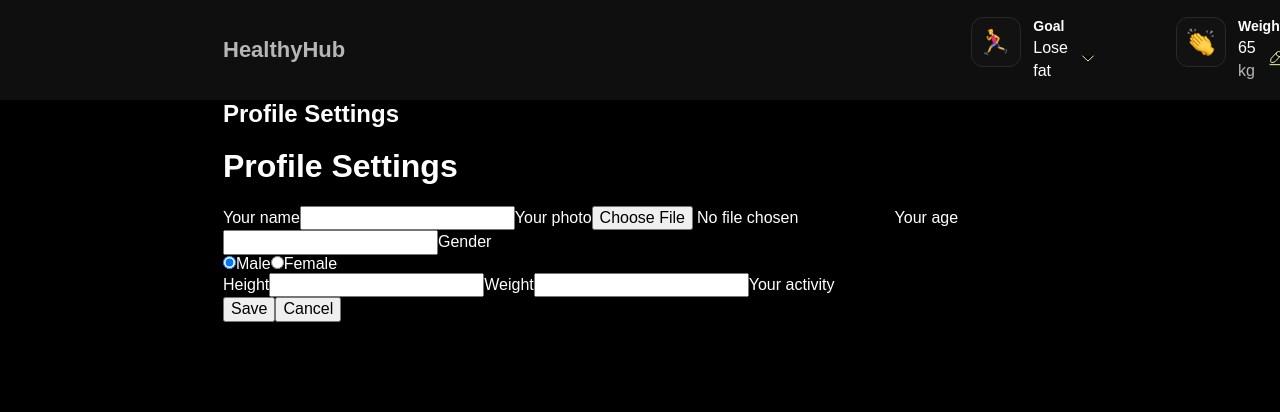
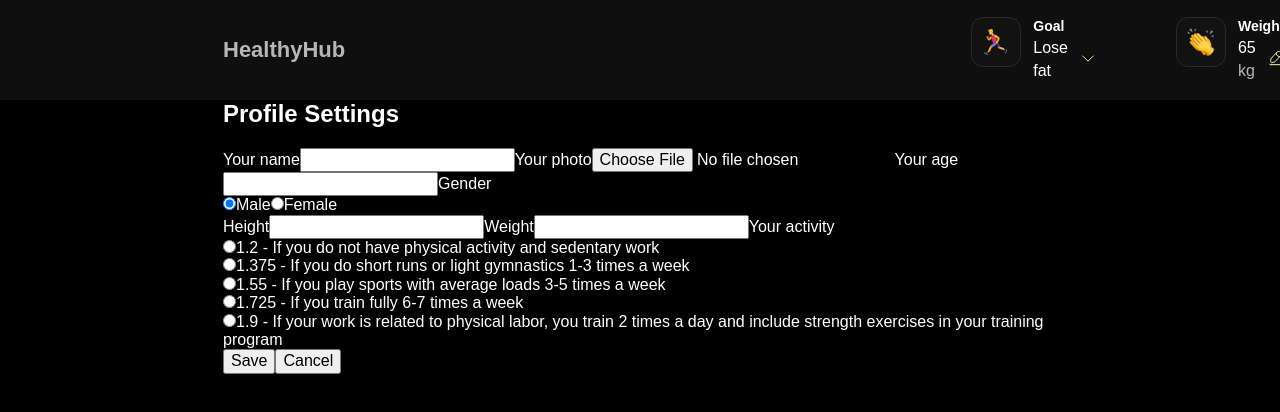
Before and after one commit to KatanES/HealthyHub, a React app: page /HealthyHub/settings in a window 1280 px wide. Shown: the top 412 px of the page. Built offline with nearby package versions, Linux system fonts and the light colour scheme; no server answers; the HTML template or start-up script is replaced by a standard one.

Commit message:
added radiobuttons for "Your activity"

```diff
--- a/src/components/AuthorizedUser/UserInformation/UserInformation.jsx
+++ b/src/components/AuthorizedUser/UserInformation/UserInformation.jsx
@@ -1,6 +1,30 @@
 import { useState, useEffect } from 'react';
 import { useFormik } from 'formik';
 import axios from 'axios';
+
+const activities = [
+  {
+    value: 1,
+    label: '1.2 - If you do not have physical activity and sedentary work',
+  },
+  {
+    value: 2,
+    label: '1.375 - If you do short runs or light gymnastics 1-3 times a week',
+  },
+  {
+    value: 3,
+    label: '1.55 - If you play sports with average loads 3-5 times a week',
+  },
+  {
+    value: 4,
+    label: '1.725 - If you train fully 6-7 times a week',
+  },
+  {
+    value: 5,
+    label:
+      '1.9 - If your work is related to physical labor, you train 2 times a day and include strength exercises in your training program',
+  },
+];
 
 const SettingsPage = () => {
   const [userData, setUserData] = useState({});
@@ -33,23 +57,18 @@ const SettingsPage = () => {
       avatar: null,
     },
     onSubmit: async (values) => {
-      // Створення об'єкту FormData для відправлення на бек-енд
       const formData = new FormData();
       formData.append('name', values.name);
+      formData.append('avatar', values.avatar);
       formData.append('age', values.age);
       formData.append('gender', values.gender);
       formData.append('height', values.height);
       formData.append('weight', values.weight);
       formData.append('activity', values.activity);
-      if (values.avatar) {
-        formData.append('avatar', values.avatar);
-      }
 
       try {
-        // Відправка запиту на бек-енд для оновлення інформації про користувача
         const response = await axios.put('/api/user/update', formData);
         console.log('User data updated:', response.data);
-        // Оновлення стану користувача та URL аватарки
         setUserData(response.data);
         if (response.data.avatar) {
           setAvatarUrl(URL.createObjectURL(response.data.avatar));
@@ -67,10 +86,7 @@ const SettingsPage = () => {
 
   return (
     <div>
-      <h1>Profile Settings</h1>
-      {/* <img src={heroSvg} alt="Hero Image" /> */}
       <form onSubmit={formik.handleSubmit}>
-        {/* User Information Component */}
         <label>Your name</label>
         <input
           type="text"
@@ -93,7 +109,6 @@ const SettingsPage = () => {
           value={formik.values.age}
         />
 
-        {/* Gender radio buttons */}
         <label>Gender</label>
         <div>
           <input
@@ -114,7 +129,6 @@ const SettingsPage = () => {
           Female
         </div>
 
-        {/* Height and Weight inputs */}
         <label>Height</label>
         <input
           type="text"
@@ -133,11 +147,22 @@ const SettingsPage = () => {
           value={formik.values.weight}
         />
 
-        {/* Activity radio buttons */}
         <label>Your activity</label>
-        <div>{/* Render radio buttons for activity levels */}</div>
+        <div>
+          {activities.map((activity) => (
+            <div key={activity.value}>
+              <input
+                type="radio"
+                name="activity"
+                value={activity.value}
+                checked={formik.values.activity === activity.value}
+                onChange={formik.handleChange}
+              />
+              {activity.label}
+            </div>
+          ))}
+        </div>
 
-        {/* Save and Cancel buttons */}
         <button type="submit">Save</button>
         <button type="button" onClick={formik.handleReset}>
           Cancel
```
